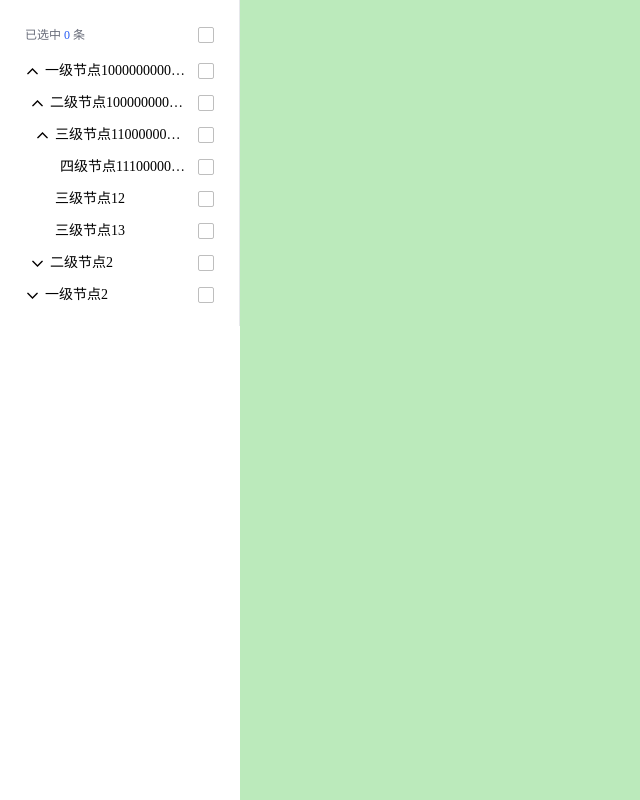
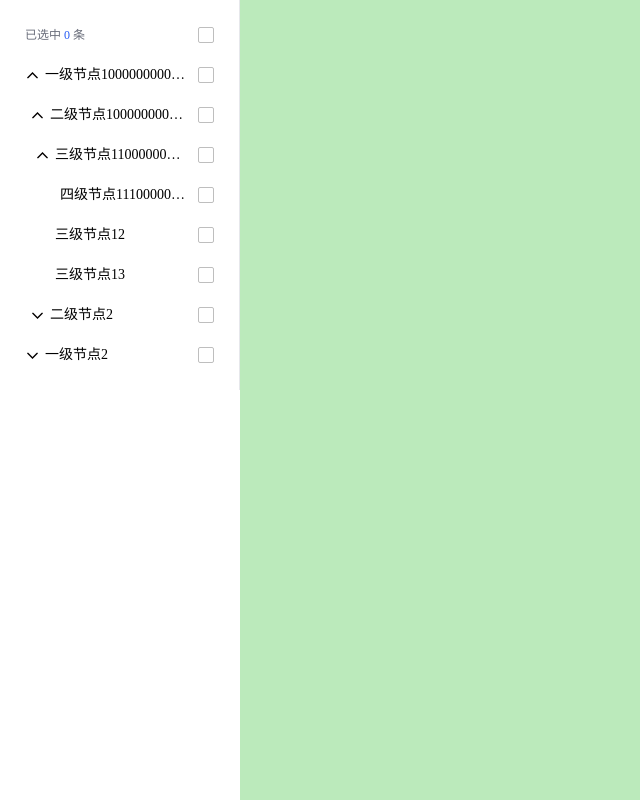
Before and after one commit to wanghaozz7/Component-library, a Vue app: page / in a window 1280 px wide. Shown: the whole page, without its empty margins (0-640 px from the left). Built offline with nearby package versions, Linux system fonts and the light colour scheme.

Commit message:
允许设置每一行的行高功能开发

```diff
--- a/src/components/sideBar/components/collapse/collapseItem/index.vue
+++ b/src/components/sideBar/components/collapse/collapseItem/index.vue
@@ -1,6 +1,10 @@
 <template>
   <div class="collapse-item" :style="{ height: getHeight + 'px' }">
-    <div class="show-part" @click.self="handleClick">
+    <div
+      class="show-part"
+      @click.self="handleClick"
+      :style="{ 'line-height': rowHeight + 'px' }"
+    >
       <div
         class="left-part"
         @click="handleClick"
@@ -13,12 +17,12 @@
       </div>
       <checkBox @check="handleCheck" :checkedState="checkedState" />
     </div>
-    <div class="hidden-part" ref="hiddenPart">
+    <div ref="hiddenPart">
       <collapseItem
         v-for="(children, index) in node.children"
+        :key="children.label"
         :node="children"
         :totalNode="totalNode.children[index]"
-        :key="children.label"
         :fatherCheckedState="checkedState"
         :offset="offset + 5"
         :rowHeight="rowHeight"
@@ -228,7 +232,6 @@ export default { name: "collapseItem" };
   overflow: hidden;
   transition: all 0.3s;
   .show-part {
-    line-height: 32px;
     display: flex;
     justify-content: space-between;
     align-items: center;
@@ -251,7 +254,5 @@ export default { name: "collapseItem" };
       }
     }
   }
-  .hidden-part {
-  }
 }
 </style>
--- a/src/components/sideBar/components/collapse/index.vue
+++ b/src/components/sideBar/components/collapse/index.vue
@@ -2,11 +2,12 @@
   <div class="collapse">
     <collapseItem
       v-for="(node, idx) in collapseData"
+      :key="node.label"
       :node="node"
       :totalNode="totalTree.children[idx]"
-      :key="node.label"
       :fatherCheckedState="checkedState"
       :defaultUnfoldAll="defaultUnfoldAll"
+      :rowHeight="rowHeight"
       @childCountChange="handleChildCountChange"
       @nodeChange="handleNodeChange"
     />
@@ -38,6 +39,10 @@ const props = defineProps({
   defaultUnfoldAll: {
     type: Boolean,
     default: true,
+  },
+  rowHeight: {
+    tpye: Number,
+    default: 32,
   },
 });
 
--- a/src/components/sideBar/index.vue
+++ b/src/components/sideBar/index.vue
@@ -10,6 +10,7 @@
       :totalTree="totalTree"
       :checkedState="checkedState"
       :defaultUnfoldAll="defaultUnfoldAll"
+      :rowHeight="rowHeight"
       @collapseCountChange="handleCollapseCountChange"
       @collapseStateChange="handleCollapseStateChange"
       @nodeChange="handleNodeChange"
@@ -35,6 +36,11 @@ const props = defineProps({
   defaultUnfoldAll: {
     type: Boolean,
     default: true,
+  },
+  // 每一行的高度
+  rowHeight: {
+    tpye: Number,
+    default: 32,
   },
 });
 
@@ -83,9 +89,6 @@ const totalTree = {
   children,
 };
 
-console.log("totalTree", totalTree);
-console.log("tree", tree);
-
 // 根节点选中个数变化
 const handleCollapseCountChange = (newCount) => {
   count.value = newCount;
--- a/src/views/HomeView.vue
+++ b/src/views/HomeView.vue
@@ -4,6 +4,7 @@
       <side-bar
         :sideBarData="sideBarData"
         :defaultUnfoldAll="false"
+        :rowHeight="40"
         @checkedNodeArrayChange="handleCheckedNodeArrayChange"
       />
     </div>
@@ -93,10 +94,7 @@ const sideBarData = [
 
 // description: 叶子节点选中变化的回调
 // params: array => 选中叶子节点的一维数组(保持追加顺序)
-const handleCheckedNodeArrayChange = (array) => {
-  checkedNodeArray = array;
-  console.log("handleCheckedNodeArrayChange", checkedNodeArray);
-};
+const handleCheckedNodeArrayChange = (array) => (checkedNodeArray = array);
 </script>
 
 <style scoped lang="less">
```
